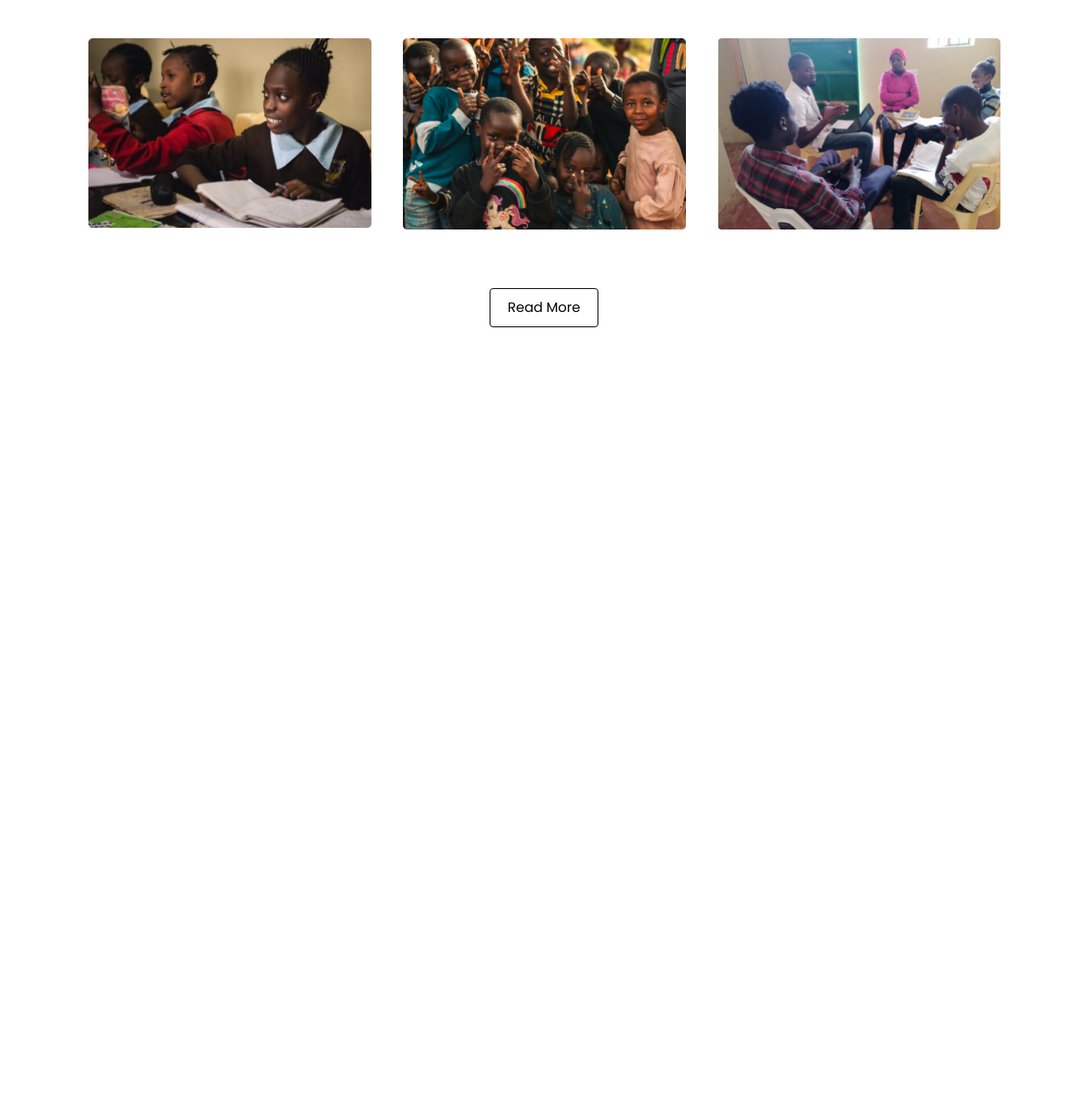
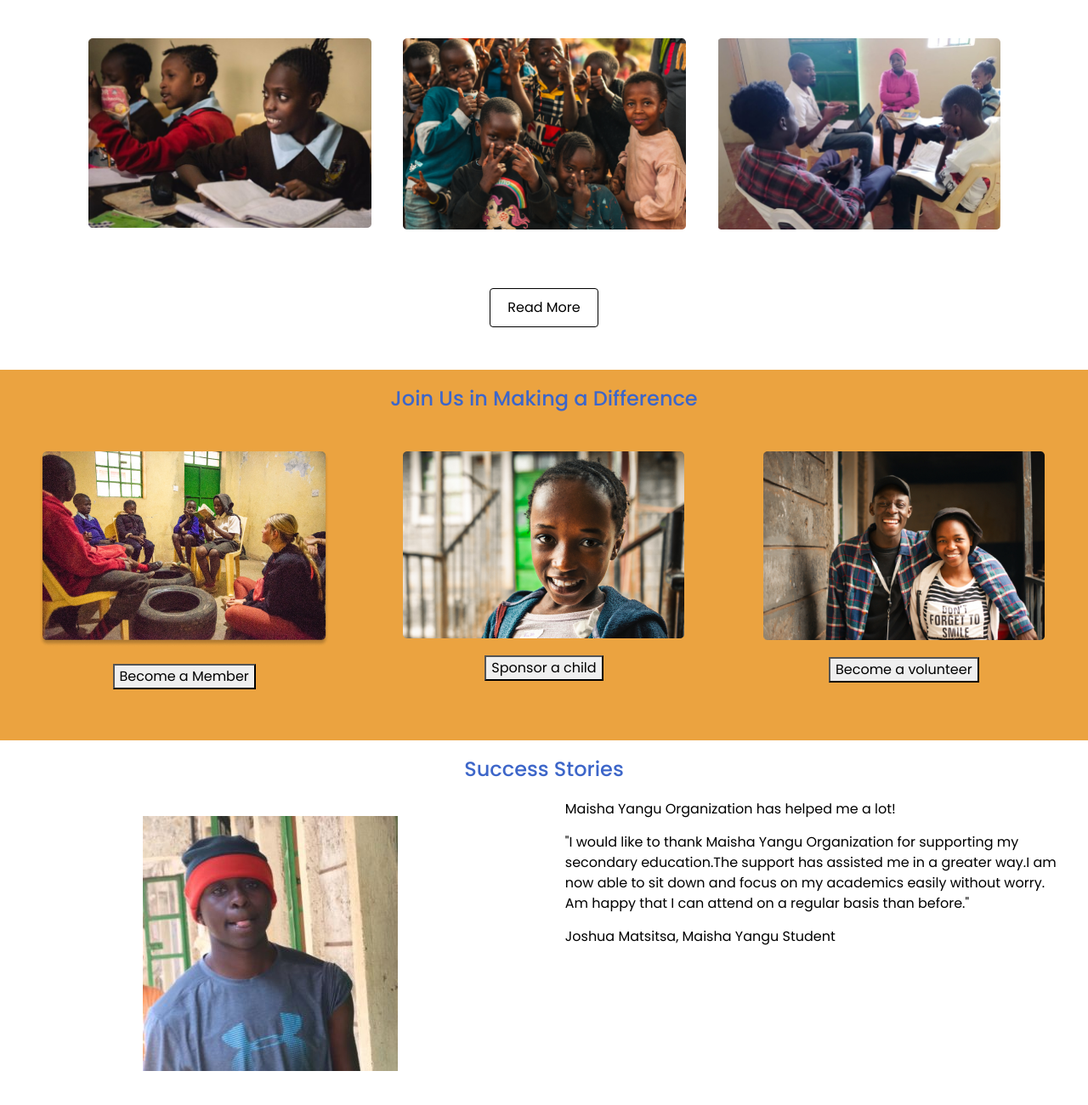
Before and after one commit to rabok/MYO-WEBSITE, a plain HTML site: page index.html in a window 1280 px wide. Shown: the part 826-2126 px from the top of the page at 85% size. Before the commit the page ends 1261 px from the top, so only its background shows below. Drawn offline with nearby package versions, Linux system fonts and the light colour scheme.

Commit message:
new commit

```diff
--- a/index.html
+++ b/index.html
@@ -135,6 +135,55 @@
     </div>
 </section>
 
+    <section class="join-us-section">
+        <!-- Section Title -->
+        <h2>Join Us in Making a Difference</h2>
+
+        <!-- Three columns in one row with the third column to the right of the second column -->
+        <div class="row">
+            <div class="col-md-4 primary-bg">
+                <div class="image-container">
+                    <img src="assets/images/join1.png" alt="Image 1">
+                </div>
+                <button>Become a Member</button>
+            </div>
+            <div class="col-md-4 primary-bg">
+                <div class="image-container">
+                    <img src="assets/images/join2.png" alt="Image 2">
+                </div>
+                <button>Sponsor a child</button>
+            </div>
+            <div class="col-md-4 primary-bg">
+                <div class="image-container">
+                    <img src="assets/images/join3.png" alt="Image 3">
+                </div>
+                <button>Become a volunteer</button>
+            </div>
+        </div>
+    </section>
+    <section class="success-stories-section">
+        <h2>Success Stories</h2>
+
+        <div class="success-stories-content">
+            <div class="image-column">
+                <div class="image-container">
+                    <!-- Your circular-framed image goes here -->
+                    <img src="assets/images/joshua.jpg" alt="Success Story Image">
+                </div>
+            </div>
+
+            <div class="text-column">
+                <p>Maisha Yangu Organization has helped me a lot!</p>
+                <p>"I would like to thank Maisha Yangu Organization for supporting my secondary education.The support has assisted me in a greater way.I am now able to sit down and focus on my academics easily without worry. Am happy that I can attend on a regular basis than before."</p>
+                <p>Joshua Matsitsa, Maisha Yangu Student</p>
+            </div>
+        </div>
+    </section>
+
+
+
+
+
 
     <!-- Link jQuery -->
     <script src="https://code.jquery.com/jquery-3.5.1.slim.min.js"></script>
--- a/styles.css
+++ b/styles.css
@@ -150,3 +150,89 @@ body {
     padding: 10px 20px;
     text-decoration: none;
 }
+
+/* Style for the Join Us section */
+.join-us-section {
+    background-color: #EBA340; /* Secondary color as background for the entire section */
+    padding: 20px; /* Add padding as needed */
+    color: #3D66C9; /* Text color is primary */
+}
+
+/* Style for the section title */
+.join-us-section h2 {
+    font-size: 24px; /* Adjust the font size as needed */
+    text-align: center;
+    color: #3D66C9; /* Font color of the title is primary */
+}
+
+/* Style for the primary background color for columns */
+.primary-bg {
+    background-color: transparent; /* Make the column background transparent */
+    padding: 20px; /* Add padding as needed */
+    color: #FFF; /* Text color for better contrast */
+    text-align: center;
+    margin-bottom: 20px; /* Add space between columns and buttons */
+}
+
+/* Style for the image container with primary background */
+.image-container {
+    background-color: transparent; /* Primary color as the background for images */
+    padding: 20px; /* Add padding as needed */
+    text-align: center;
+    background-position: left top; /* Set background position to left and top */
+    background-size: 100% 100%; /* Ensure the background covers the entire container */
+    border-radius: 0 50px 50px 0; /* Apply border radius to the left side */
+    overflow: hidden; /* Hide overflow content (make it invisible to bottom and right) */
+}
+
+/* Style for the buttons below each column */
+.image-container button {
+    background-color: #3D66C9; /* Primary color as the button background */
+    color: #FFF; /* Text color for better contrast */
+    margin-top: 10px; /* Add space between the image and the button */
+}
+
+/* Style for the Success Stories section */
+.success-stories-section {
+    background-color: #FFF; /* Change to white background */
+    padding: 20px; /* Add padding as needed */
+    color: #3D66C9; /* Text color is primary */
+    text-align: center; /* Center-align the content */
+}
+
+/* Style for the section title */
+.success-stories-section h2 {
+    font-size: 24px; /* Adjust the font size as needed */
+    color: #3D66C9; /* Font color of the title is primary */
+    margin-bottom: 20px; /* Add space below the title */
+}
+
+/* Style for the container of the two columns */
+.success-stories-content {
+    display: flex; /* Use flexbox to create a row layout */
+    justify-content: space-between; /* Space out the two columns */
+}
+
+/* Style for the column with the circular-framed image */
+.image-column {
+    flex: 0 0 48%; /* Take up 48% of the available space, leaving room for the other column */
+    background-color: transparent; /* Set background of column one to transparent */
+}
+
+/* Style for the circular-framed image */
+.image-container.success-stories {
+    border-radius: 50%; /* Make the frame circular */
+    overflow: hidden; /* Hide overflow for a clean circle */
+}
+
+/* Style for the column with three paragraphs */
+.text-column {
+    flex: 0 0 48%; /* Take up 48% of the available space, leaving room for the other column */
+    text-align: left; /* Align text to the left */
+}
+
+/* Style for paragraphs in the text column */
+.text-column p {
+    margin-bottom: 15px; /* Add space between paragraphs */
+    color: #000; /* Set text color to black */
+}
```
Also changed, not shown: assets/images/join1.png (added), assets/images/join2.png (added), assets/images/join3.png (added), assets/images/joshua.jpg (added).
